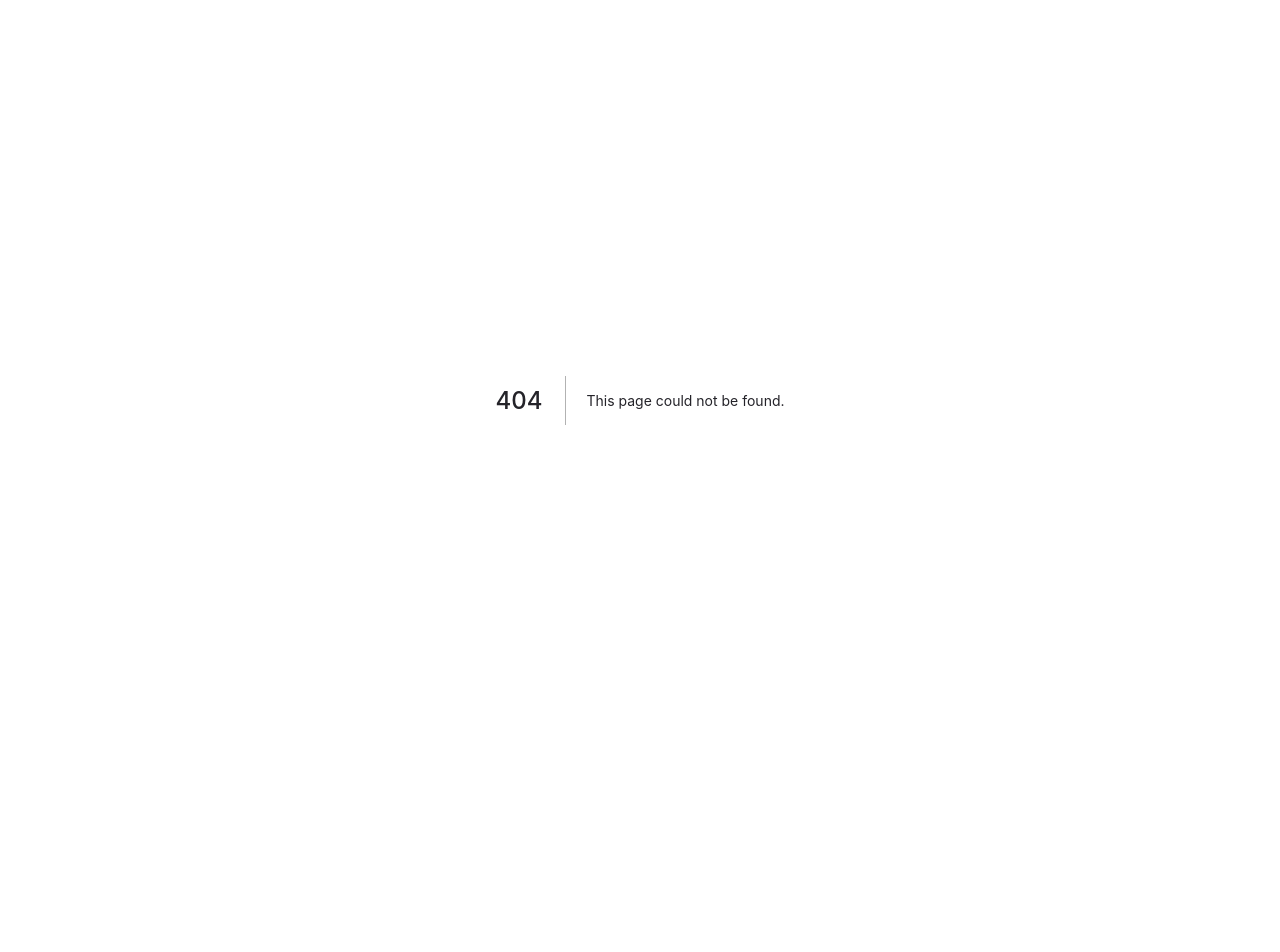
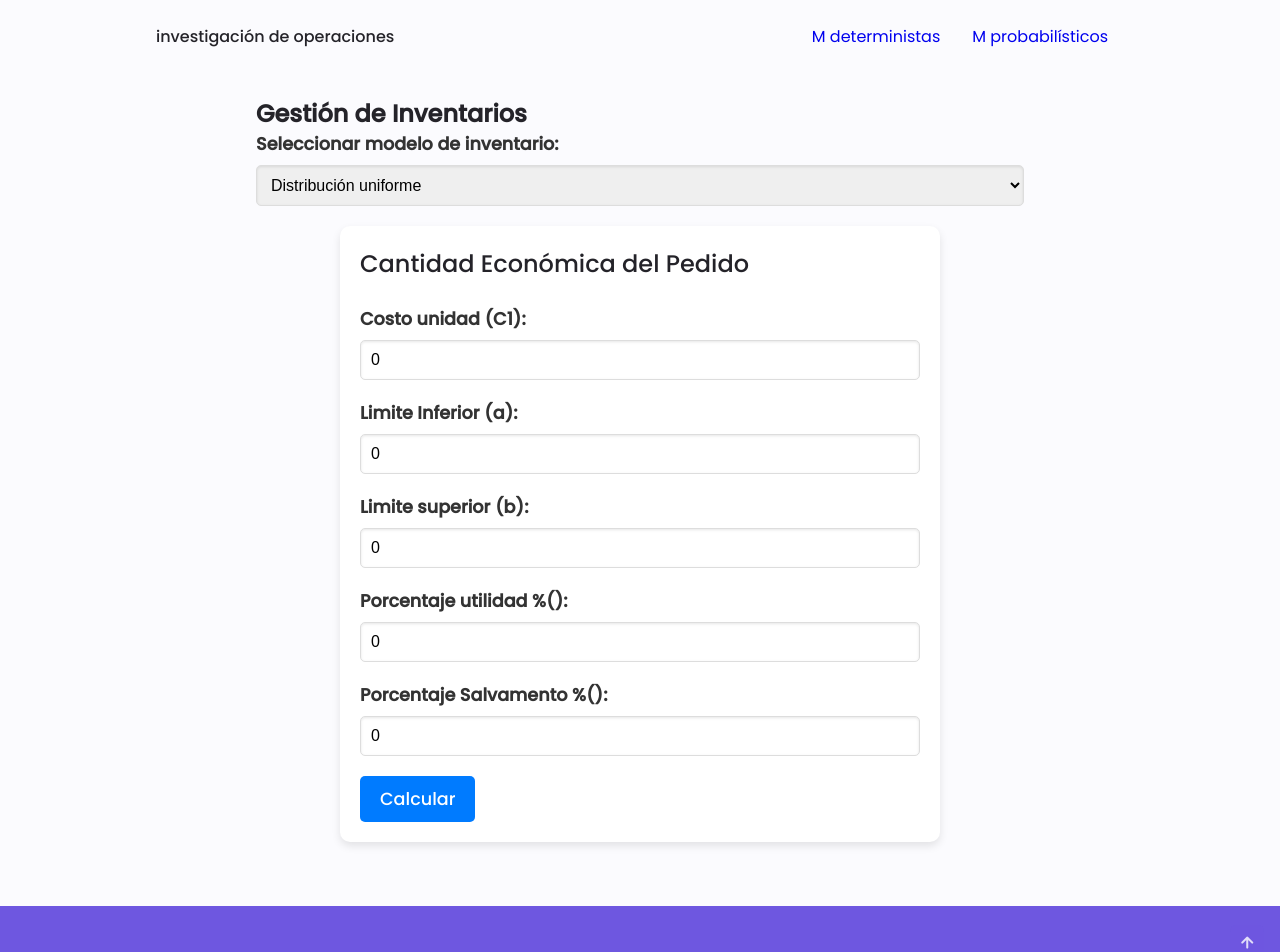
Before and after one commit to Jhonsebastianas/portafolio, a Next.js app: page /investigacion-de-operaciones/gestion-de-inventario/modelos-probabilisticos in a window 1280 px wide. Before the commit this address had no page. Shown: the top 952 px of the page. Before the commit the page ends 800 px from the top, so only its background shows below. Built offline with nearby package versions, Linux system fonts and the light colour scheme.

Commit message:
add menu and probabilistics models

```diff
--- a/src/modules/investigacion-operaciones/layouts/header.js
+++ b/src/modules/investigacion-operaciones/layouts/header.js
@@ -1,3 +1,4 @@
+import Link from 'next/link'
 import React, { useEffect } from 'react'
 import StyledComponents from 'styled-components'
 
@@ -221,6 +222,23 @@ const Header = () => {
             <StyledNav className="nav container">
                 <a href="#" className="nav__logo">investigación de operaciones</a>
                 <StyledNavMenu className="nav__menu" id="nav-menu">
+                    <ul className="nav__list grid">
+                        <li className="nav__item">
+                            <Link href={"/investigacion-de-operaciones"} className="nav__link active-link">
+                                <a >
+                                    <i className="uil uil-estate nav__icon"></i> M deterministas
+                                </a>
+                            </Link>
+                        </li>
+                        <li className="nav__item">
+                            <Link href={"/investigacion-de-operaciones/gestion-de-inventario/modelos-probabilisticos"} className="nav__link">
+                                <a>
+                                    <i className="uil uil-estate nav__icon"></i> M probabilísticos
+                                </a>
+                            </Link>
+                        </li>
+
+                    </ul>
                     <i className="uil uil-times nav__close" id="nav-close"></i>
                 </StyledNavMenu>
 
--- /dev/null
+++ b/src/pages/investigacion-de-operaciones/gestion-de-inventario/modelos-probabilisticos.js
@@ -0,0 +1,245 @@
+import Button from "@components/commons/button";
+import Layout from "@modules/investigacion-operaciones/layouts/layout";
+import { useState } from "react";
+import styled from "styled-components";
+
+// Styled components
+
+export const StyledForm = styled.form`
+  background-color: #ffffff;
+  padding: 20px;
+  border-radius: 10px;
+  box-shadow: 0 4px 8px rgba(0, 0, 0, 0.1);
+  max-width: 600px;
+  margin: 0 auto;
+`;
+
+export const FormGroup = styled.div`
+  margin-bottom: 20px;
+`;
+
+export const StyledLabel = styled.label`
+  display: block;
+  margin-bottom: 8px;
+  font-weight: bold;
+  font-size: 1.1rem;
+  color: ${props => props.invalid ? 'red' : '#333'};
+`;
+
+export const StyledInput = styled.input`
+  width: 100%;
+  padding: 10px;
+  border: 1px solid #ddd;
+  font-size: 1rem;
+  border-radius: 5px;
+  box-shadow: inset 0 1px 3px rgba(0, 0, 0, 0.1);
+  transition: border-color 0.3s;
+
+  &:focus {
+    border-color: #007BFF;
+    outline: none;
+  }
+`;
+
+export const StyledSelect = styled.select`
+  width: 100%;
+  padding: 10px;
+  border: 1px solid #ddd;
+  font-size: 1rem;
+  border-radius: 5px;
+  box-shadow: inset 0 1px 3px rgba(0, 0, 0, 0.1);
+  transition: border-color 0.3s;
+
+  &:focus {
+    border-color: #007BFF;
+    outline: none;
+  }
+`;
+
+export const StyledButton = styled(Button)`
+  background-color: #007BFF;
+  color: white;
+  font-size: 1.1rem;
+  padding: 10px 20px;
+  border: none;
+  border-radius: 5px;
+  cursor: pointer;
+  transition: background-color 0.3s ease;
+
+  &:hover {
+    background-color: #0056b3;
+  }
+`;
+
+export const ResultsSection = styled.div`
+  background-color: #f9f9f9;
+  padding: 20px;
+  border-radius: 10px;
+  margin-top: 40px;
+  box-shadow: 0 4px 8px rgba(0, 0, 0, 0.1);
+`;
+
+export const ResultItem = styled.p`
+  font-size: 1rem;
+  margin: 10px 0;
+
+  strong {
+    font-weight: 600;
+  }
+`;
+
+class DistribucionUniforme {
+    limiteInferior = 0;
+    limiteSuperior = 0;
+    costoUnidad = 0;
+    costoExceso = 0;
+    costoRuptura = 0;
+    utilidad = 0; // Porcentaje
+    salvamento = 0 // Porcentaje
+}
+
+
+class InventarioCompraOptimo {
+    Ce = 0;
+    Cr = 0;
+    a = 0;
+    b = 0;
+    fcr = 0;
+    Io = 0;
+    DnoSatisfecha = 0; // probabilidad
+}
+
+export default function Home() {
+    const FIXED = 3;
+    const [inventarioCompraOptimo, setInventarioCompraOptimo] = useState(new InventarioCompraOptimo());
+    const [cantidadEconomicaPedido, setCantidadEconomicaPedido] = useState(new DistribucionUniforme());
+    const [isCalculated, setIsCalculated] = useState(false);
+
+    const [modeloSeleccionado, setModeloSeleccionado] = useState("compra"); // por defecto, modelo de compra
+
+    const handleModeloChange = (e) => {
+        setModeloSeleccionado(e.target.value);
+    };
+
+    // Método para redondear a 3 decimales y agregar separadores de miles
+    const formatearNumero = (numero, decimales = 3) => {
+        return Number(numero.toFixed(decimales)).toLocaleString('en-US', {
+            minimumFractionDigits: decimales,
+            maximumFractionDigits: decimales
+        });
+    };
+
+    const redondearGlobal = (numero, decimales = 3) => {
+        return Number(numero.toFixed(decimales));
+    };
+
+    const calcularDistribucionUniforme = (e) => {
+        e.preventDefault();
+        const calculos = new InventarioCompraOptimo();
+
+        const a = cantidadEconomicaPedido.limiteInferior;
+        const b = cantidadEconomicaPedido.limiteSuperior;
+        const Ce = cantidadEconomicaPedido.costoUnidad - (cantidadEconomicaPedido.costoUnidad * (cantidadEconomicaPedido.salvamento / 100));
+        const Cr = cantidadEconomicaPedido.costoUnidad - (cantidadEconomicaPedido.costoUnidad * ((100 - cantidadEconomicaPedido.utilidad) / 100));
+
+        const fcr = (a) / (Cr + Ce);
+
+        const Io = Cr + (fcr * (b - a));
+
+        const DnoSatisfecha = 1 - fcr;
+
+        calculos.Ce = Ce;
+        calculos.Cr = Cr;
+        calculos.a = a;
+        calculos.b = b;
+        calculos.fcr = fcr;
+        calculos.Io = Io;
+        calculos.DnoSatisfecha = DnoSatisfecha;
+
+        console.log({a, b, Ce, Cr});
+
+        for (const [key, value] of Object.entries(calculos)) {
+            calculos[key] = formatearNumero(value, 3); // Redondeo a 3 decimales con separadores de miles
+        }
+        setInventarioCompraOptimo({ ...calculos });
+        setIsCalculated(true);
+    };
+
+    const calcularDistribucionNormal = () => {
+
+    }
+
+    const calcularDistribucionEmpirica = () => {
+
+    }
+
+
+    const handleChange = (event) => {
+        const { name, value } = event.target;
+        setCantidadEconomicaPedido({ ...cantidadEconomicaPedido, [name]: (value !== null && value !== '') ? parseFloat(value) : value });
+    };
+
+    return (
+      <Layout>
+        <section className="home section" id="home">
+            <div className="container">
+                <h1>Gestión de Inventarios</h1>
+                <FormGroup>
+                    <StyledLabel>Seleccionar modelo de inventario: </StyledLabel>
+                    <StyledSelect onChange={handleModeloChange} value={modeloSeleccionado}>
+                        <option value="compra">Distribución uniforme</option>
+                        <option value="produccionSinDeficit">Distribución Normal</option>
+                        <option value="compraConDeficit">Distribución Empírica – Demanda Aleatoria Discreta</option>
+                    </StyledSelect>
+                </FormGroup>
+
+                <StyledForm onSubmit={calcularDistribucionUniforme}>
+                    <h2>Cantidad Económica del Pedido</h2>
+                    <br></br>
+                    <FormGroup>
+                        <StyledLabel>Costo unidad (C1):</StyledLabel>
+                        <StyledInput onChange={handleChange} id="costoUnidad" name="costoUnidad" type="number" value={cantidadEconomicaPedido.costoUnidad} />
+                    </FormGroup>
+                    <FormGroup>
+                        <StyledLabel>Limite Inferior (a):</StyledLabel>
+                        <StyledInput onChange={handleChange} id="limiteInferior" name="limiteInferior" type="number" value={cantidadEconomicaPedido.limiteInferior} />
+                    </FormGroup>
+                    <FormGroup>
+                        <StyledLabel>Limite superior (b):</StyledLabel>
+                        <StyledInput onChange={handleChange} id="limiteSuperior" name="limiteSuperior" type="number" value={cantidadEconomicaPedido.limiteSuperior} />
+                    </FormGroup>
+                    <FormGroup>
+                        <StyledLabel>Porcentaje utilidad %():</StyledLabel>
+                        <StyledInput onChange={handleChange} id="utilidad" name="utilidad" type="number" value={cantidadEconomicaPedido.utilidad} />
+                    </FormGroup>
+                    <FormGroup>
+                        <StyledLabel>Porcentaje Salvamento %():</StyledLabel>
+                        <StyledInput onChange={handleChange} id="salvamento" name="salvamento" type="number" value={cantidadEconomicaPedido.salvamento} />
+                    </FormGroup>
+                    <StyledButton type="submit" onClick={
+                        modeloSeleccionado === "compra"
+                        ? calcularDistribucionUniforme
+                        : modeloSeleccionado === "produccionSinDeficit"
+                        ? calcularDistribucionNormal
+                        : calcularDistribucionEmpirica
+                    }>
+                        Calcular
+                    </StyledButton>
+                </StyledForm>
+
+                {isCalculated &&
+                <ResultsSection>
+                    <h2>Política de Inventario Óptimo</h2>
+                    <ResultItem><strong>Ce <span>()</span>:</strong> $ {inventarioCompraOptimo.Ce} </ResultItem>
+                    <ResultItem><strong>Cr <span>()</span>:</strong> $ {inventarioCompraOptimo.Cr} </ResultItem>
+                    <ResultItem><strong>FCR <span>()</span>:</strong> {inventarioCompraOptimo.fcr} </ResultItem>
+                    <ResultItem><strong>Io <span>()</span>:</strong> {inventarioCompraOptimo.Io} unidades </ResultItem>
+                    <ResultItem><strong>P(D {"<="} {inventarioCompraOptimo.Io}) <span>()</span>:</strong> {inventarioCompraOptimo.fcr} probabilidad </ResultItem>
+                    <ResultItem><strong>P(D {">"} {inventarioCompraOptimo.Io}) <span>()</span>:</strong> {inventarioCompraOptimo.DnoSatisfecha} probabilidad </ResultItem>
+                </ResultsSection>
+                || ''}
+            </div>
+        </section>
+      </Layout>
+    );
+}
```
